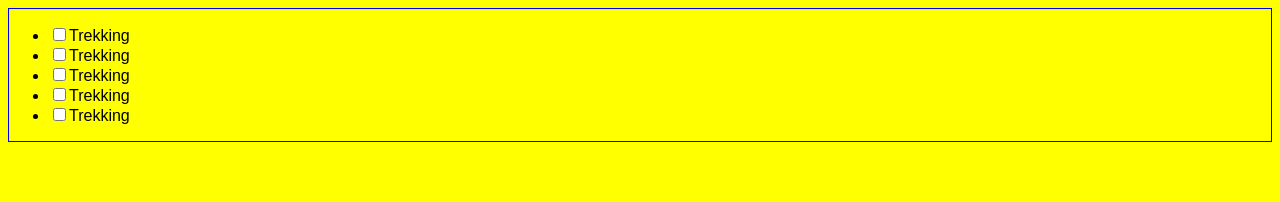
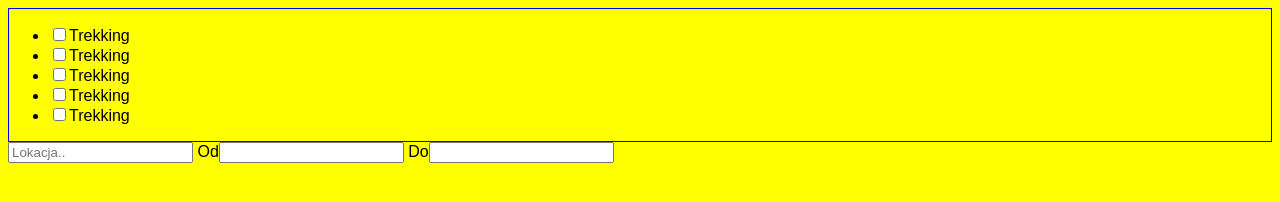
Before and after one commit to entrop-/travi, a website: page index.html in a window 1280 px wide. Drawn offline with nearby package versions, Linux system fonts and the light colour scheme.

Commit message:
html 1st tile

```diff
--- a/index.html
+++ b/index.html
@@ -19,6 +19,11 @@
         </ul>
     </section>
 
+    <section ng-controller="LocationController">
+        <label><i class="map_pointer"></i><input type="text" name="city" placeholder="Lokacja.." /></label>
+        <label for="from">Od<input type="number" id="from" name="from"/></label>
+        <label for="to">Do<input type="number" id="to" name="from"/></label>
+    </section>
     <script src="js/app.js"></script>
     <script src="js/controllers/HeaderController.js"></script>
 </body>
```
